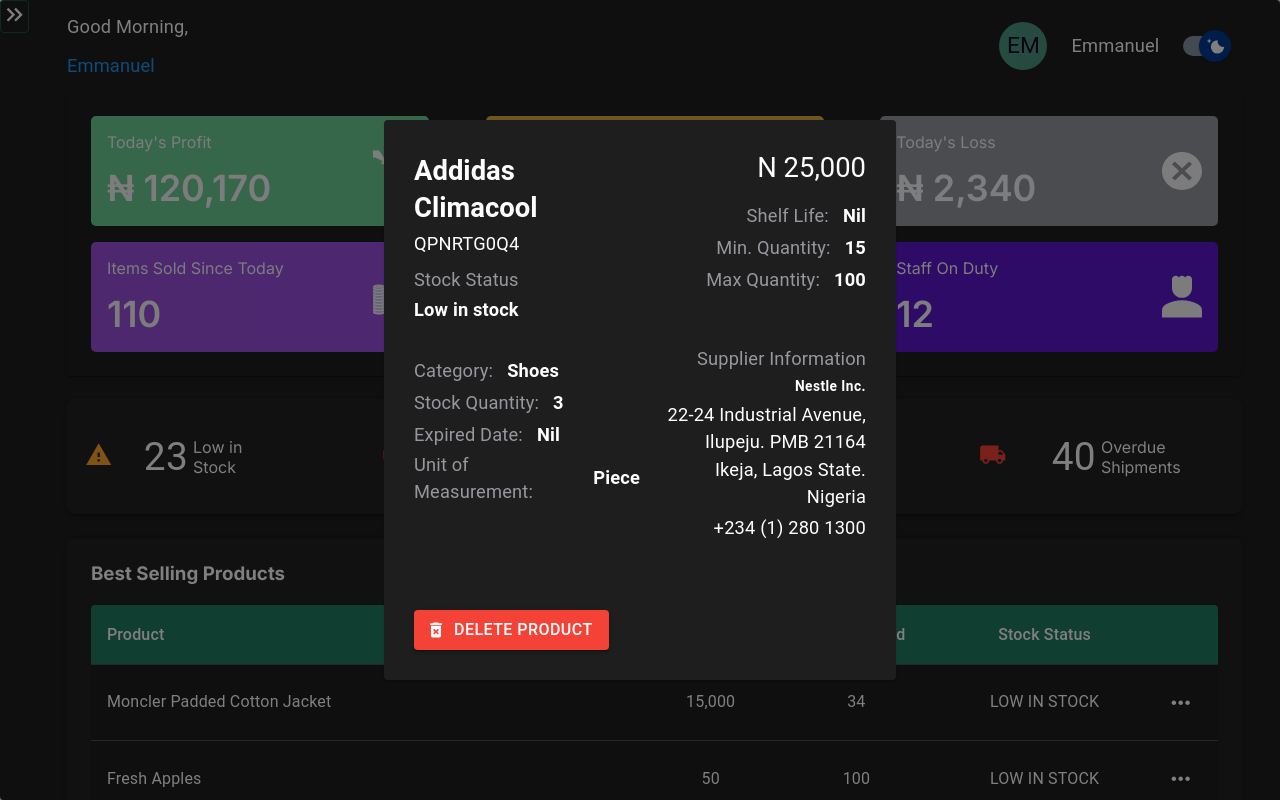
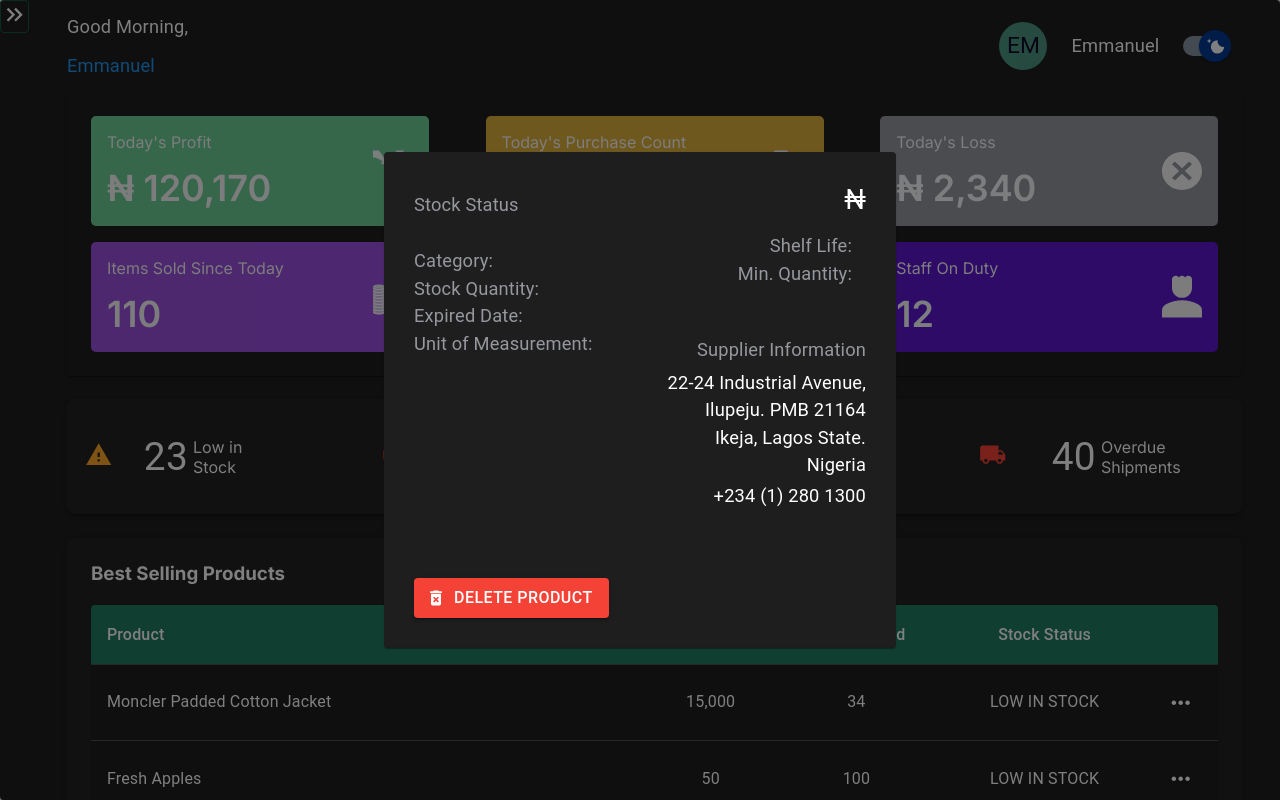
Before and after one commit to valentinesamuel/shopaholik-frontend, a React (Vite) app: page /manager in a window 1280 px wide. Both pictures are taken after a click on the button 1180 px from the left and 702 px from the top of the page. Built offline with nearby package versions, Linux system fonts and the light colour scheme; a web font is replaced by a local one.

Commit message:
FEAT: updated orderApiSlice

```diff
--- a/src/Utils/Types.ts
+++ b/src/Utils/Types.ts
@@ -24,7 +24,7 @@
 }
 
 export interface OrderedItem {
-  ordered_item_id: string;
+  // ordered_item_id: string;
   name: string;
   quantity: string;
   unit_price: number;
--- a/src/components/ProductDetailModal.tsx
+++ b/src/components/ProductDetailModal.tsx
@@ -1,12 +1,14 @@
 import { Box, Button, Modal, Paper, Typography } from '@mui/material';
 import DeleteForever from '@mui/icons-material/DeleteForever';
 import { FC } from 'react';
-import { Data } from '../routes/Admin/Inventory/InventoryProductsTable';
+import { Product } from '../Utils/Types';
+import { convertNumberToLocale } from '../Utils/Converter';
+import dayjs from 'dayjs';
 
 interface Props {
   open: boolean;
   onClose: () => void;
-  productDetail: Data;
+  productDetail: Product;
 }
 
 const ProductDetailModal: FC<Props> = ({ open, onClose, productDetail }) => {
@@ -37,23 +39,14 @@
               variant="h5"
             >
               {productDetail && productDetail.name}
-              Addidas Climacool
             </Typography>
             <Typography sx={{ margin: '1.5% 0 4% 0' }} variant="body1">
-              QPNRTG0Q4
+              {productDetail && productDetail.product_code}
             </Typography>
-            {/* <Box sx={{ marginBottom: '29px' }}>
-              <Typography sx={{ color: '#96989E' }}>
-                Estimated time of arrival
-              </Typography>
-              <Typography variant="subtitle1" sx={{ fontWeight: '600' }}>
-                24 May, 2023
-              </Typography>
-            </Box> */}
             <Box sx={{ marginBottom: '29px' }}>
               <Typography sx={{ color: '#96989E' }}>Stock Status</Typography>
               <Typography variant="subtitle1" sx={{ fontWeight: '600' }}>
-                Low in stock
+                {productDetail && productDetail.stock_status}
               </Typography>
             </Box>
             <Box sx={{ display: 'flex', alignItems: 'center' }}>
@@ -61,7 +54,7 @@
                 Category:
               </Typography>
               <Typography variant="subtitle1" sx={{ fontWeight: '600' }}>
-                Shoes
+                {productDetail && productDetail.category}
               </Typography>
             </Box>
             <Box sx={{ display: 'flex', alignItems: 'center' }}>
@@ -69,7 +62,7 @@
                 Stock Quantity:
               </Typography>
               <Typography variant="subtitle1" sx={{ fontWeight: '600' }}>
-                3
+                {productDetail && productDetail.quantity_in_stock}
               </Typography>
             </Box>
             <Box sx={{ display: 'flex', alignItems: 'center' }}>
@@ -77,7 +70,8 @@
                 Expired Date:
               </Typography>
               <Typography variant="subtitle1" sx={{ fontWeight: '600' }}>
-                Nil
+                {productDetail &&
+                  dayjs(productDetail.expiry_date).format('DD MMMM, YYYY')}
               </Typography>
             </Box>
             <Box sx={{ display: 'flex', alignItems: 'center' }}>
@@ -85,7 +79,7 @@
                 Unit of Measurement:
               </Typography>
               <Typography variant="subtitle1" sx={{ fontWeight: '600' }}>
-                Piece
+                {productDetail && productDetail.unit_of_measurement}
               </Typography>
             </Box>
           </Box>
@@ -118,7 +112,11 @@
               >
                 Price:
               </Typography>
-              <Typography variant="h5">N 25,000</Typography>
+              <Typography variant="h5">
+                ₦{' '}
+                {productDetail &&
+                  convertNumberToLocale(productDetail.unit_price)}
+              </Typography>
             </Box>
             <Box
               sx={{
@@ -133,7 +131,7 @@
                   Shelf Life:
                 </Typography>
                 <Typography variant="subtitle1" sx={{ fontWeight: '600' }}>
-                  Nil
+                  {productDetail && productDetail.shelf_life_duration}
                 </Typography>
               </Box>
               <Box sx={{ display: 'flex', alignItems: 'center' }}>
@@ -141,15 +139,7 @@
                   Min. Quantity:
                 </Typography>
                 <Typography variant="subtitle1" sx={{ fontWeight: '600' }}>
-                  15
-                </Typography>
-              </Box>
-              <Box sx={{ display: 'flex', alignItems: 'center' }}>
-                <Typography sx={{ color: '#96989E', marginRight: '14px' }}>
-                  Max Quantity:
-                </Typography>
-                <Typography variant="subtitle1" sx={{ fontWeight: '600' }}>
-                  100
+                  {productDetail && productDetail.min_quantity}
                 </Typography>
               </Box>
             </Box>
@@ -168,7 +158,7 @@
                 variant="caption"
                 sx={{ marginTop: '1%', fontWeight: '600' }}
               >
-                Nestle Inc.
+                {productDetail && productDetail.supplier_id}
               </Typography>
               <Typography
                 variant="body1"
--- a/src/routes/Admin/Inventory/InventoryProductsTable.tsx
+++ b/src/routes/Admin/Inventory/InventoryProductsTable.tsx
@@ -11,8 +11,10 @@
 import TableRow from '@mui/material/TableRow';
 import { MoreHoriz } from '@mui/icons-material';
 import ProductDetailModal from '../../../components/ProductDetailModal';
-import { ProductCategory, StockStatus } from '../../../Utils/Types';
+import { Product, ProductCategory, StockStatus } from '../../../Utils/Types';
 import { filterAndSearchInventoryItems } from './helpers';
+import { useAppSelector } from '../../../Utils/StateDispatch';
+import { RootState } from '../../../store/store';
 
 interface Column {
   id: 'name' | 'unit_price' | 'quantity_sold' | 'stock_status' | 'category';
@@ -191,6 +193,9 @@
 }> = ({ filterTab, filterCategory, searchFilter }) => {
   const [page, setPage] = React.useState(0);
   const [rowsPerPage, setRowsPerPage] = React.useState(10);
+  const inventoryProducts = useAppSelector(
+    (state: RootState) => state.inventoryReducer.inventoryProducts,
+  );
 
   const handleChangePage = (_: unknown, newPage: number) => {
     setPage(newPage);
@@ -234,7 +239,7 @@
             </TableHead>
             <TableBody>
               {filterAndSearchInventoryItems(
-                rows,
+                inventoryProducts,
                 filterTab,
                 searchFilter,
                 filterCategory,
@@ -287,7 +292,7 @@
 
 export default InventoryProductTable;
 
-const TableModal: React.FC<{ product: Data }> = ({ product }) => {
+const TableModal: React.FC<{ product: Product }> = ({ product }) => {
   const [open, setOpen] = React.useState(false);
   return (
     <div>
--- a/src/routes/Admin/Order/AdminOrder.component.tsx
+++ b/src/routes/Admin/Order/AdminOrder.component.tsx
@@ -16,7 +16,7 @@
 import OrdersTable from './OrdersTable';
 import { useDebounce } from '../../../hooks/UseDebounce';
 
-type Props = {};
+interface Props {}
 
 const AdminOrder: FC<Props> = ({}) => {
   const [searchedOrder, setSearchedOrder] = useState('');
--- a/src/routes/Admin/Order/OrderDetails.tsx
+++ b/src/routes/Admin/Order/OrderDetails.tsx
@@ -3,14 +3,20 @@
 import SelectOptions from '../../../components/SelectOptions';
 import { shippingStatusOptions } from '../../../Utils/categories';
 import OrderDetailsTable from './OrderDetailsTable';
+import { useParams } from 'react-router-dom';
 
 interface Props {}
 
 const OrderDetails: FC<Props> = ({}) => {
   const [shippingStatus, setShippingStatus] = useState('');
+  const { orderId } = useParams();
+
+  // TODO: call the usequeryorderdetails
 
   const handleShippingStatusChange = (event: SelectChangeEvent) => {
     setShippingStatus(event.target.value);
+    // TODO: fetch the order details with usequeryorderdetails
+
     console.log(event.target.value);
   };
 
--- a/src/routes/Admin/Order/OrderDetailsTable.tsx
+++ b/src/routes/Admin/Order/OrderDetailsTable.tsx
@@ -227,14 +227,14 @@
 export default OrderDetailsTable;
 
 const TableModal: React.FC<{ orderRow: Data }> = () => {
-  const [open, setOpen] = React.useState(false);
+  // const [open, setOpen] = React.useState(false);
 
   return (
     <div>
-      <IconButton onClick={() => setOpen(true)}>
+      {/* <IconButton onClick={() => setOpen(true)}> */}
         <MoreHoriz sx={{ display: 'none' }} />
-      </IconButton>
-      <ProductDetailModal open={open} onClose={() => setOpen(false)} />
+      {/* </IconButton> */}
+      {/* <ProductDetailModal open={open} onClose={() => setOpen(false)} /> */}
     </div>
   );
 };
--- a/src/routes/Admin/Order/OrdersTable.tsx
+++ b/src/routes/Admin/Order/OrdersTable.tsx
@@ -9,12 +9,13 @@
 import TableHead from '@mui/material/TableHead';
 import TablePagination from '@mui/material/TablePagination';
 import TableRow from '@mui/material/TableRow';
-import { ShippingStatus } from '../../../Utils/Types';
+import { Order, ShippingStatus } from '../../../Utils/Types';
 import dayjs from 'dayjs';
 import { getShippingStatusColor } from '../../../Utils/StatusColor';
 import { useNavigate } from 'react-router-dom';
 import InfoIcon from '@mui/icons-material/Info';
 import { filterAndSearchOrders } from './helpers';
+import { useAppSelector } from '../../../Utils/StateDispatch';
 
 interface Column {
   id:
@@ -72,54 +73,6 @@
   },
 ];
 
-interface Data {
-  orderNumber: string;
-  price: number;
-  shippingStatus: ShippingStatus;
-  dateOfOrder: string;
-  estimatedTimeOfArrival: string;
-  supplier: string;
-}
-
-function createData(
-  orderNumber: string,
-  price: number,
-  dateOfOrder: dayjs.Dayjs,
-  shippingStatus: ShippingStatus,
-  estimatedTimeOfArrival: dayjs.Dayjs,
-  supplier: string,
-): Data {
-  return {
-    orderNumber,
-    price,
-    dateOfOrder: dateOfOrder.format('D MMM, YYYY.  H:M A'),
-    shippingStatus,
-    estimatedTimeOfArrival: estimatedTimeOfArrival.format(
-      'D MMM, YYYY.  H:M A',
-    ),
-    supplier,
-  };
-}
-
-const rows = [
-  createData(
-    'W4NU935',
-    12000,
-    dayjs(new Date()),
-    ShippingStatus.DELIVERED,
-    dayjs(new Date()),
-    'Nike Inc',
-  ),
-  createData(
-    'KF5M6YR',
-    63060,
-    dayjs(new Date()),
-    ShippingStatus.PENDING,
-    dayjs(new Date()),
-    'Nestle Inc',
-  ),
-];
-
 const OrdersTableContainer = styled(Box)`
   height: fit-content;
 `;
@@ -130,6 +83,7 @@
 }> = ({ filterTab, searchFilter }) => {
   const [page, setPage] = React.useState(0);
   const [rowsPerPage, setRowsPerPage] = React.useState(10);
+  const orders = useAppSelector((state) => state.orderReducer.orders);
 
   const handleChangePage = (_: unknown, newPage: number) => {
     setPage(newPage);
@@ -172,7 +126,7 @@
               </TableRow>
             </TableHead>
             <TableBody>
-              {filterAndSearchOrders(rows, filterTab, searchFilter)
+              {filterAndSearchOrders(orders, filterTab, searchFilter)
                 .slice(page * rowsPerPage, page * rowsPerPage + rowsPerPage)
                 .map((row) => {
                   return (
@@ -190,7 +144,10 @@
                               align={column.align}
                               key={column.id}
                               sx={{
-                                color: getShippingStatusColor(column, value),
+                                color: getShippingStatusColor(
+                                  column,
+                                  value as string,
+                                ),
                               }}
                             >
                               {column.format && typeof value === 'number'
@@ -213,7 +170,7 @@
           sx={{ backgroundColor: 'primary.light' }}
           rowsPerPageOptions={[10, 25, 100]}
           component="div"
-          count={rows.length}
+          count={orders.length}
           key={page}
           rowsPerPage={rowsPerPage}
           page={page}
@@ -227,13 +184,13 @@
 
 export default OrdersTable;
 
-const TableModal: React.FC<{ orderRow: Data }> = ({ orderRow }) => {
+const TableModal: React.FC<{ orderRow: Order }> = ({ orderRow }) => {
   const navigate = useNavigate();
 
   return (
     <div>
       <IconButton onClick={() => navigate(`${orderRow.orderNumber}`)}>
-        <InfoIcon/>
+        <InfoIcon />
       </IconButton>
     </div>
   );
--- a/src/store/slice/OrderSlice/OrderApiSlice.ts
+++ b/src/store/slice/OrderSlice/OrderApiSlice.ts
@@ -16,18 +16,18 @@
           : ['Order'],
     }),
 
-    // getSupplierOrders: builder.query<Order[], string>({
-    //   query: (supplierId) => `/orders/${supplierId}`,
-    //   providesTags: (result) =>
-    //     result
-    //       ? [
-    //           ...result.map(({ orderId }) => ({
-    //             type: 'Order' as const,
-    //             orderId,
-    //           })),
-    //         ]
-    //       : ['Order'],
-    // }),
+    getSupplierOrders: builder.query<Order[], string>({
+      query: (supplierId) => `/orders/${supplierId}`,
+      providesTags: (result) =>
+        result
+          ? [
+              ...result.map(({ orderId }) => ({
+                type: 'Order' as const,
+                orderId,
+              })),
+            ]
+          : ['Order'],
+    }),
 
     // TODO: use a comprehensive order which will include the order metadata and the items in that order(orderedItems)
     getOrder: builder.query<Order, string>({
@@ -35,7 +35,15 @@
       providesTags: (result) =>
         result ? [{ type: 'Order', id: result.orderId }] : ['Order'],
     }),
+
+    updateOrder: builder.query<Order, Order>({
+      query: (updatedOrder) => ({
+        url: `/orders/${updatedOrder.orderId}`,
+        method: 'PATCH',
+        body: updatedOrder,
+      }),
+    }),
   }),
 });
-
-export const { useGetOrderQuery, useGetOrdersQuery } = orderApiSlice;
+export const { useGetOrderQuery, useGetOrdersQuery, useUpdateOrderQuery } =
+  orderApiSlice;
--- a/src/store/slice/OrderSlice/OrderSlice.store.ts
+++ b/src/store/slice/OrderSlice/OrderSlice.store.ts
@@ -1,7 +1,7 @@
 import { Order } from '../../../Utils/Types';
 import dayjs from 'dayjs';
 import { ShippingStatus } from '../../../Utils/Types';
-import { createSlice } from '@reduxjs/toolkit';
+import { Slice, createSlice } from '@reduxjs/toolkit';
 import { orderApiSlice } from './OrderApiSlice';
 
 interface IinitialState {
@@ -18,6 +18,7 @@
       dateOfOrder: dayjs(new Date()),
       estimatedTimeOfArrival: dayjs(new Date()),
       supplier: 'Nestle Inc',
+      items: [],
     },
     {
       orderId: '2',
@@ -27,6 +28,7 @@
       dateOfOrder: dayjs(new Date()),
       estimatedTimeOfArrival: dayjs(new Date()),
       supplier: 'Nike Inc',
+      items: [],
     },
     {
       orderId: '3',
@@ -36,6 +38,7 @@
       dateOfOrder: dayjs(new Date()),
       estimatedTimeOfArrival: dayjs(new Date()),
       supplier: 'Black Waters',
+      items: [],
     },
     {
       orderId: '4',
@@ -45,11 +48,12 @@
       dateOfOrder: dayjs(new Date()),
       estimatedTimeOfArrival: dayjs(new Date()),
       supplier: 'Bunker Fitness',
+      items: [],
     },
   ],
 };
 
-export const orderSlice = createSlice({
+export const orderSlice: Slice = createSlice({
   name: 'order',
   initialState,
   reducers: {},
@@ -63,4 +67,4 @@
   },
 });
 
-export default orderSlice.reducer
+export default orderSlice.reducer;
--- a/src/store/store.ts
+++ b/src/store/store.ts
@@ -6,9 +6,11 @@
 import supplierReducer from './slice/SupplierSlice/SupplierSlice.store';
 import personnelReducer from './slice/PersonnelSlice/PersonnelSlice.store';
 import metricReducer from './slice/MetricSlice/MetricSlice.store';
+import inventoryReducer from './slice/InventorySlice/InventorySlice';
 
 const rootReducer = combineReducers({
   metricReducer,
+  inventoryReducer,
   orderReducer,
   supplierReducer,
   personnelReducer,
```
